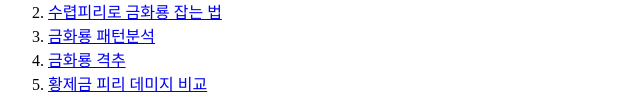
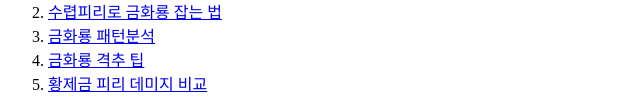
Before and after one commit to GOMDR/Portfolio, a plain HTML site: page index.html in a window 1280 px wide. Shown: the part 1584-1692 px from the top of the page, 0-640 px from the left. Drawn offline with Linux system fonts and the light colour scheme.

Commit message:
Update index.html

```diff
--- a/index.html
+++ b/index.html
@@ -32,7 +32,7 @@
       <li><a href="https://gall.dcinside.com/board/view/?id=monsterhunter&no=3473694" target = "blank">잘 안쓰는 수렵피리 쓰는 법</a></li>
       <li><a href="https://gall.dcinside.com/board/view/?id=monsterhunter&no=3721016" target = "blank">수렵피리로 금화룡 잡는 법</a></li>
       <li><a href="https://gall.dcinside.com/board/view/?id=monsterhunter&no=3683025" target = "blank">금화룡 패턴분석</a></li>
-      <li><a href="https://gall.dcinside.com/board/view/?id=monsterhunter&no=3775582" target = "blank">금화룡 격추 </a></li>
+      <li><a href="https://gall.dcinside.com/board/view/?id=monsterhunter&no=3775582" target = "blank">금화룡 격추 팁</a></li>
       <li><a href="https://gall.dcinside.com/board/view/?id=monsterhunter&no=3758944" target = "blank">황제금 피리 데미지 비교</a></li>
     </ol>
 
```
